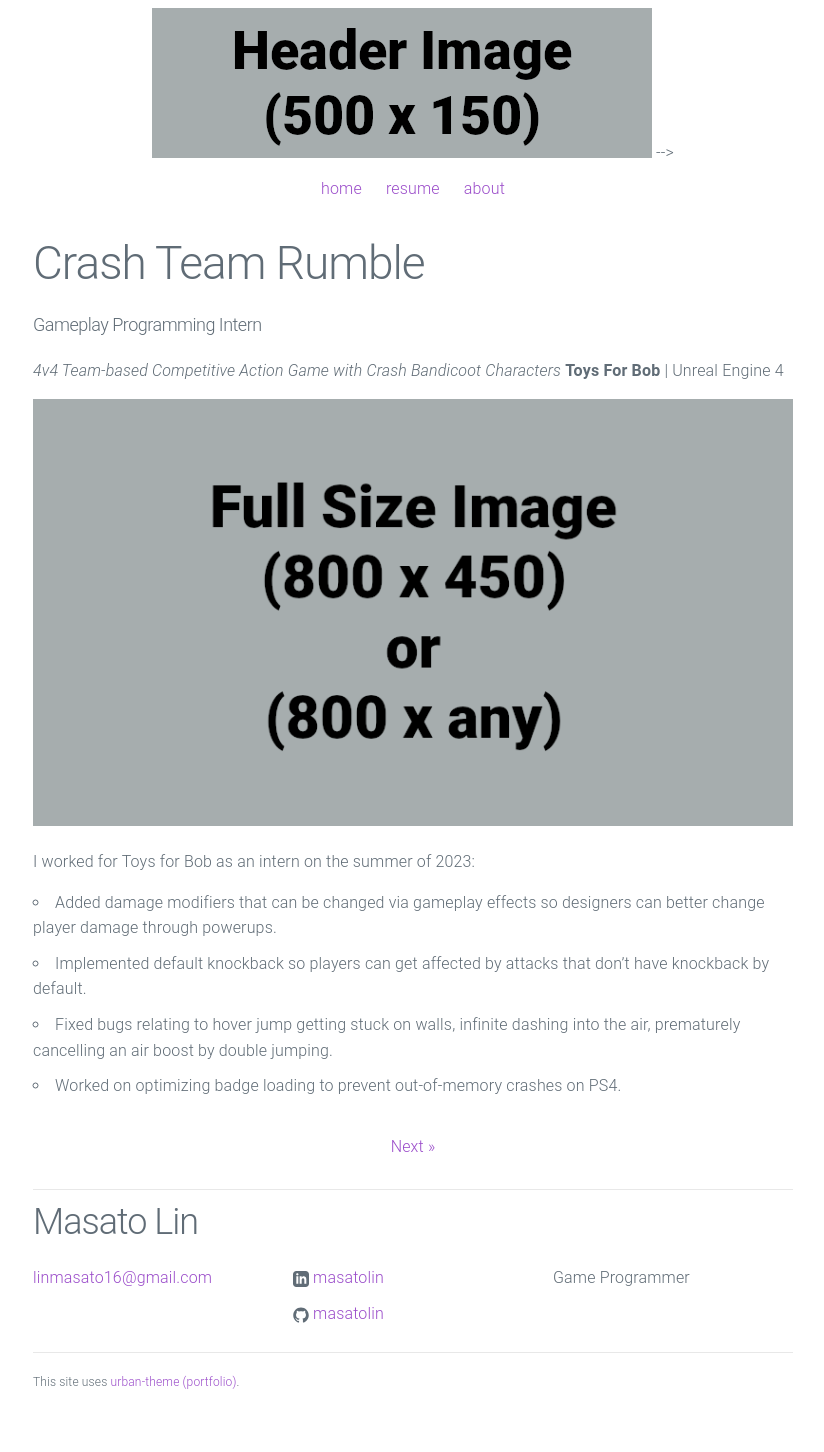
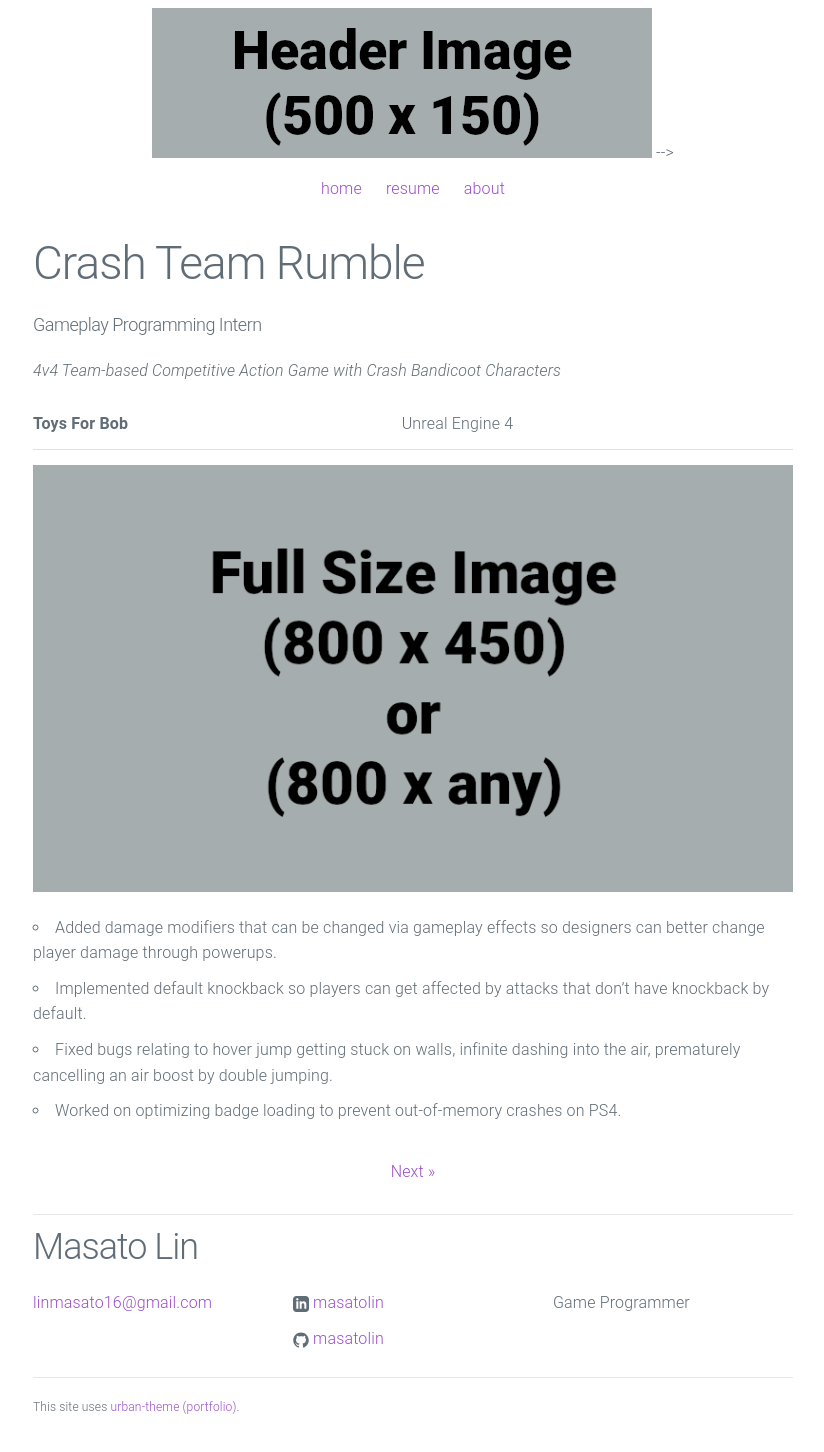
Before and after one commit to masatolin/masatolin.github.io, a Jekyll site: the page built from _posts/2022-10-09-newest-game.md, in a window 1280 px wide. Shown: the whole page, without its empty margins (227-1051 px from the left). Built offline with Jekyll 4.4.1, drawn with Linux system fonts in a browser that asks for light colours; before the commit the page ends 1427 px from its top, so only the background shows below that.

Commit message:
Update 2022-10-09-newest-game.md

```diff
--- a/_posts/2022-10-09-newest-game.md
+++ b/_posts/2022-10-09-newest-game.md
@@ -6,12 +6,13 @@
 preview: /assets/postpreview.png
 ---
 _4v4 Team-based Competitive Action Game with Crash Bandicoot Characters_
+
 **Toys For Bob** | Unreal Engine 4
 
 
 ![Picture 1](/assets/fullsize.png)
 
-I worked for Toys for Bob as an intern on the summer of 2023:
+
   - Added damage modifiers that can be changed via gameplay effects so designers can better change player damage through powerups.
   - Implemented default knockback so players can get affected by attacks that don't have knockback by default.
   - Fixed bugs relating to hover jump getting stuck on walls, infinite dashing into the air, prematurely cancelling an air boost by double jumping.
```
